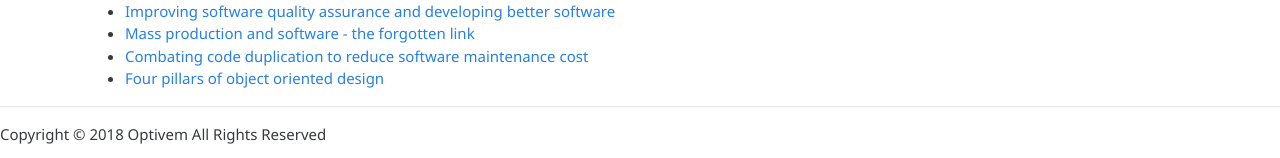
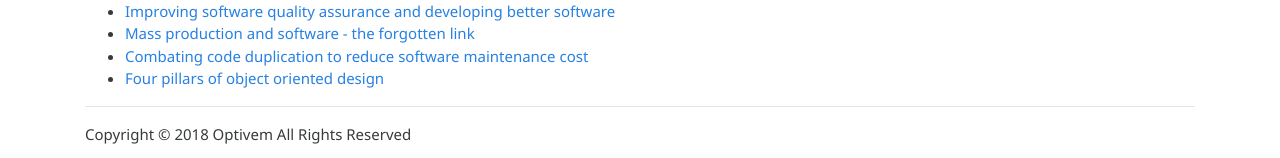
Before and after one commit to optivem/optivem.github.io, a Jekyll site: the page built from _pages/index.md, in a window 1280 px wide and 1037 px high. Shown: the part 876-1034 px from the top of the window. Built offline with Jekyll 4.4.1, drawn with Linux system fonts in a browser that asks for light colours.

Commit message:
Updated copyright

```diff
--- a/_includes/copyright.html
+++ b/_includes/copyright.html
@@ -1,5 +1,4 @@
-<hr/>
-
-<div class="content">
-Copyright © 2018 Optivem All Rights Reserved
+<div class="container">
+	<hr/>
+	<p>Copyright © 2018 Optivem All Rights Reserved</p>
 </div>
```
